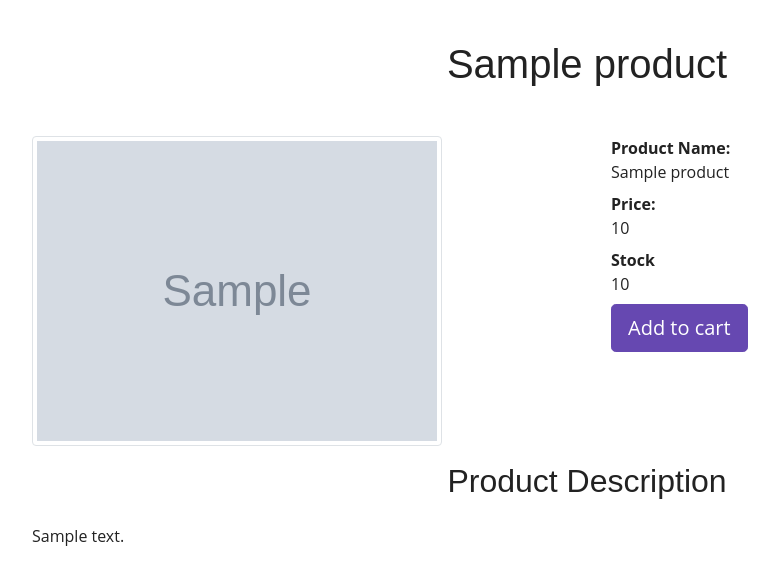
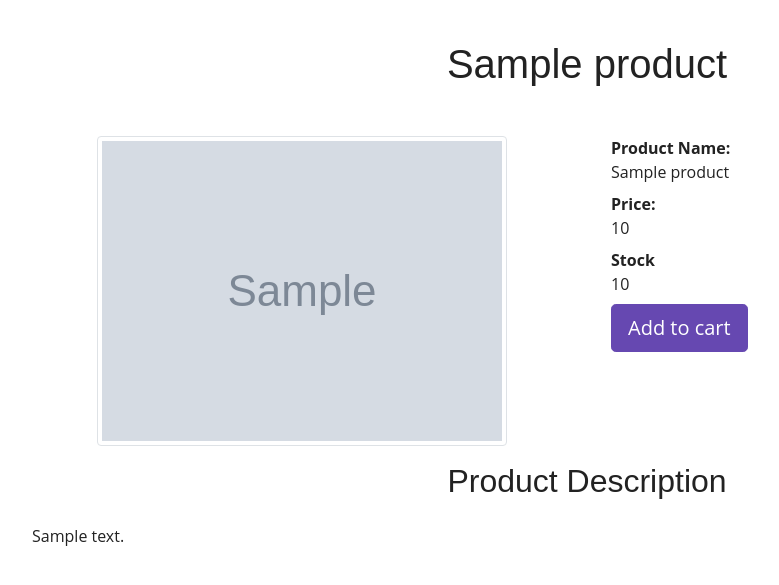
Before and after one commit to JosueDLA/Django-Store, a Django app: template products/templates/products/detail.html in a window 1280 px wide. Shown: the part 74-659 px from the top of the page, without its empty margins (53-832 px from the left). Run offline with Django 3.2, Linux system fonts and the light colour scheme; the template is opened without the code that fills it: most values are stand-ins (such as "Sample title", 1, 10 or a date in 2020); grey boxes marked "Sample" are stand-in pictures; some libraries are stand-ins or nearby versions.

```diff
--- a/products/templates/products/detail.html
+++ b/products/templates/products/detail.html
@@ -10,9 +10,14 @@
 {% block Content %}
 <div class="container pt-4">
     <h1>{{ product.name }}</h1>
-    <div class="row">
-        <div class="col-12 col-md-12 col-lg-6 col-xl-6 mt-4">
-            <img src="{{ product.image.url }}" class="img-thumbnail" alt="{{ product.name }}">
+    <div class="row flex-row">
+        <div class="col-12 col-md-12 col-lg-6 col-xl-6 mt-4 d-flex">
+            {% if product.image.url != None %}
+            <img src="{{ product.image.url }}" class="img-thumbnail mx-auto d-block" alt="{{ product.name }}">
+            {% else %}
+            <img src="{% static 'shared/img/product-placeholder.jpg' %}" class="img-thumbnail  mx-auto d-block"
+                alt="{{ product.name }}">
+            {% endif %}
         </div>
         <div class="col-12 col-md-12 col-lg-6 col-xl-6 mt-4 pl-4">
             <dl>
```
Also changed, not shown: static/shared/img/product-placeholder.jpg (added).
